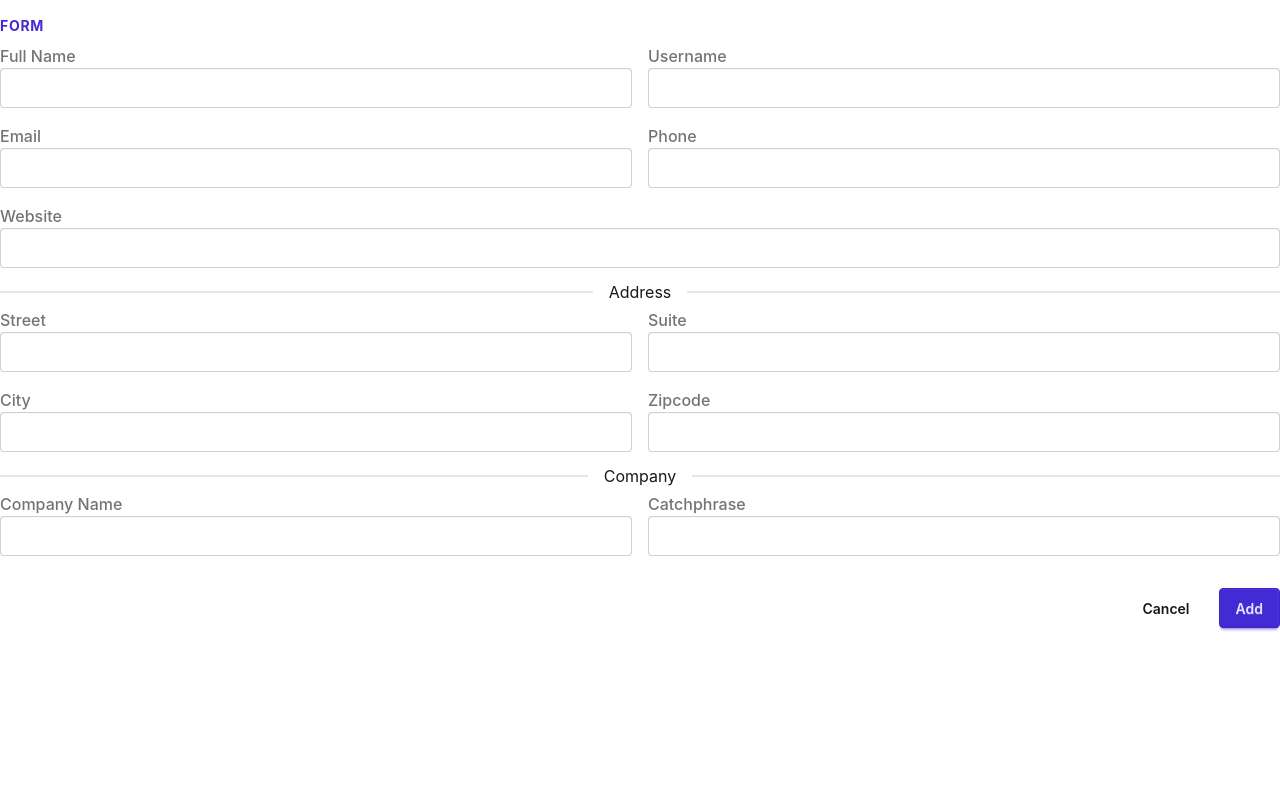
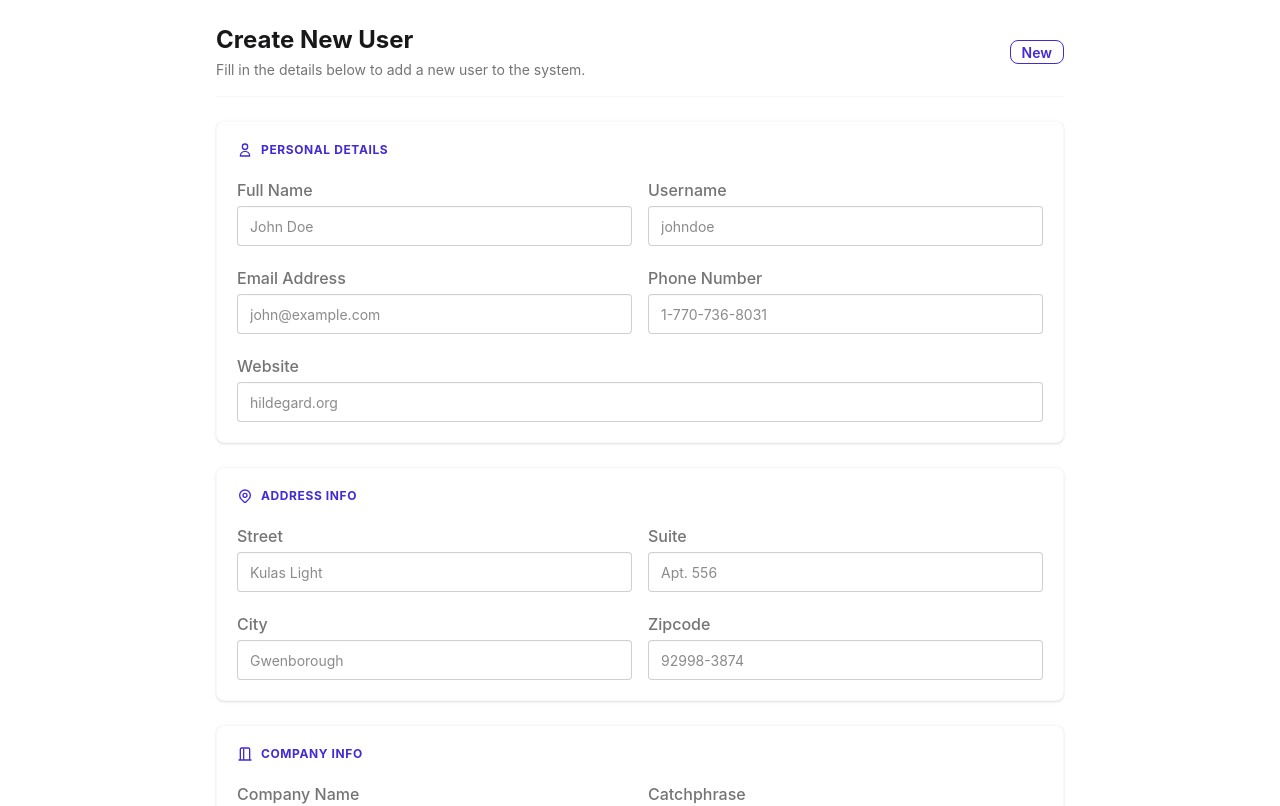
Before and after one commit to Kylian1592005/user-management-app, a React (Vite) app: page /new in a window 1280 px wide. Shown: the top 806 px of the page. Built offline with nearby package versions, Linux system fonts and the light colour scheme; no server answers.

Commit message:
feat: enhance user management interface with search and add user functionality

```diff
--- a/src/components/Search.jsx
+++ b/src/components/Search.jsx
@@ -1,6 +1,13 @@
-export default function Search({search, setSearch, selectedCompany, onCompanyChange, usersLists}) {
+import { Link } from "react-router-dom";
+
+export default function Search({
+  search,
+  setSearch,
+  selectedCompany,
+  onCompanyChange,
+  usersLists,
+}) {
   return (
-
     <div className="flex flex-col sm:flex-row sm:items-center gap-3 w-full mb-5">
       <div className="flex-1">
         <label className="input input-bordered flex items-center gap-2 w-full">
@@ -29,6 +36,12 @@ export default function Search({search, setSearch, selectedCompany, onCompanyCha
             onChange={(e) => setSearch(e.target.value)}
           />
         </label>
+      </div>
+
+      <div>
+        <Link to="/new" className="btn btn-primary">
+          Add User
+        </Link>
       </div>
 
       <div className="dropdown dropdown-end">
@@ -74,6 +87,5 @@ export default function Search({search, setSearch, selectedCompany, onCompanyCha
         </ul>
       </div>
     </div>
-
-  )
+  );
 }
--- a/src/pages/NewUser.jsx
+++ b/src/pages/NewUser.jsx
@@ -22,6 +22,10 @@ export default function NewUser({ usersLists, setUsersLists }) {
   const [inputRequire, setInputRequire] = useState(false);
   const [emailValid, setEmailValid] = useState(true);
   const navigate = useNavigate();
+  const validateEmail = (email) => {
+    const regex = /^[^\s@]+@[^\s@]+\.[^\s@]+$/;
+    return regex.test(email);
+  };
 
   const onInputChange = (id, value) => {
     if (id.includes(".")) {
@@ -46,17 +50,14 @@ export default function NewUser({ usersLists, setUsersLists }) {
     }
 
     if (id === "email") {
-      setEmailValid(
-        value.length === 0 || (value.includes("@") && value.includes(".")),
-      );
+      setEmailValid(value === "" || validateEmail(value));
     }
   };
 
   const handleAddUser = (e) => {
     e.preventDefault();
 
-    const isEmailValid =
-      formData.email.includes("@") && formData.email.includes(".");
+    const isEmailValid = validateEmail(formData.email);
     setEmailValid(isEmailValid);
 
     if (!isEmailValid) {
@@ -83,27 +84,58 @@ export default function NewUser({ usersLists, setUsersLists }) {
   };
 
   return (
-    <form onSubmit={handleAddUser} className="space-y-4 mt-4">
-      <h2 className="text-sm font-bold uppercase tracking-wider text-primary mb-2">
-        Form
+    <div className="max-w-4xl mx-auto p-4 sm:p-6">
+      <form onSubmit={handleAddUser} className="space-y-6">
+        <div className="flex items-center justify-between border-b border-base-200 pb-4">
+          <div>
+            <h2 className="text-2xl font-bold text-base-content">
+              Create New User
             </h2>
+            <p className="text-sm text-base-content/60 mt-1">
+              Fill in the details below to add a new user to the system.
+            </p>
+          </div>
+          <span className="badge badge-primary badge-outline font-semibold">
+            New
+          </span>
+        </div>
+
+        <div className="card bg-base-100 shadow-sm border border-base-200 p-5 space-y-4">
+          <h3 className="text-xs font-bold uppercase tracking-wider text-primary flex items-center gap-2">
+            <svg
+              xmlns="http://www.w3.org/2000/svg"
+              className="h-4 w-4"
+              fill="none"
+              viewBox="0 0 24 24"
+              stroke="currentColor"
+            >
+              <path
+                strokeLinecap="round"
+                strokeLinejoin="round"
+                strokeWidth={2}
+                d="M16 7a4 4 0 11-8 0 4 4 0 018 0zM12 14a7 7 0 00-7 7h14a7 7 0 00-7-7z"
+              />
+            </svg>
+            Personal Details
+          </h3>
 
           <div className="grid grid-cols-1 sm:grid-cols-2 gap-4">
             <div className="form-control">
-          <label className="label">
+              <label className="label py-1">
                 <span className="label-text font-medium">Full Name</span>
               </label>
               <input
                 type="text"
                 id="name"
-            className={`input input-bordered w-full focus:input-primary ${
+                placeholder="John Doe"
+                className={`input input-bordered w-full focus:input-primary transition-all ${
                   inputRequire ? "input-error" : ""
                 }`}
                 value={formData.name}
                 onChange={(e) => onInputChange(e.target.id, e.target.value)}
               />
               {inputRequire && (
-            <label className="label">
+                <label className="label py-1">
                   <span className="label-text-alt text-error font-medium">
                     Full Name is required
                   </span>
@@ -112,13 +144,14 @@ export default function NewUser({ usersLists, setUsersLists }) {
             </div>
 
             <div className="form-control">
-          <label className="label">
+              <label className="label py-1">
                 <span className="label-text font-medium">Username</span>
               </label>
               <input
                 type="text"
                 id="username"
-            className="input input-bordered w-full focus:input-primary"
+                placeholder="johndoe"
+                className="input input-bordered w-full focus:input-primary transition-all"
                 value={formData.username}
                 onChange={(e) => onInputChange(e.target.id, e.target.value)}
                 required
@@ -128,13 +161,14 @@ export default function NewUser({ usersLists, setUsersLists }) {
 
           <div className="grid grid-cols-1 sm:grid-cols-2 gap-4">
             <div className="form-control">
-          <label className="label">
-            <span className="label-text font-medium">Email</span>
+              <label className="label py-1">
+                <span className="label-text font-medium">Email Address</span>
               </label>
               <input
-            type="text"
+                type="email"
                 id="email"
-            className={`input input-bordered w-full focus:input-primary ${
+                placeholder="john@example.com"
+                className={`input input-bordered w-full focus:input-primary transition-all ${
                   !emailValid ? "input-error" : ""
                 }`}
                 value={formData.email}
@@ -142,7 +176,7 @@ export default function NewUser({ usersLists, setUsersLists }) {
                 required
               />
               {!emailValid && (
-            <label className="label">
+                <label className="label py-1">
                   <span className="label-text-alt text-error font-medium">
                     Email must include both "@" and "." characters.
                   </span>
@@ -151,13 +185,14 @@ export default function NewUser({ usersLists, setUsersLists }) {
             </div>
 
             <div className="form-control">
-          <label className="label">
-            <span className="label-text font-medium">Phone</span>
+              <label className="label py-1">
+                <span className="label-text font-medium">Phone Number</span>
               </label>
               <input
                 type="text"
                 id="phone"
-            className="input input-bordered w-full focus:input-primary"
+                placeholder="1-770-736-8031"
+                className="input input-bordered w-full focus:input-primary transition-all"
                 value={formData.phone}
                 onChange={(e) => onInputChange(e.target.id, e.target.value)}
                 required
@@ -166,30 +201,57 @@ export default function NewUser({ usersLists, setUsersLists }) {
           </div>
 
           <div className="form-control">
-        <label className="label">
+            <label className="label py-1">
               <span className="label-text font-medium">Website</span>
             </label>
             <input
               type="text"
               id="website"
-          className="input input-bordered w-full focus:input-primary"
+              placeholder="hildegard.org"
+              className="input input-bordered w-full focus:input-primary transition-all"
               value={formData.website}
               onChange={(e) => onInputChange(e.target.id, e.target.value)}
               required
             />
           </div>
+        </div>
 
-      <div className="divider my-2">Address</div>
+        {/* Section 2: Address Information */}
+        <div className="card bg-base-100 shadow-sm border border-base-200 p-5 space-y-4">
+          <h3 className="text-xs font-bold uppercase tracking-wider text-primary flex items-center gap-2">
+            <svg
+              xmlns="http://www.w3.org/2000/svg"
+              className="h-4 w-4"
+              fill="none"
+              viewBox="0 0 24 24"
+              stroke="currentColor"
+            >
+              <path
+                strokeLinecap="round"
+                strokeLinejoin="round"
+                strokeWidth={2}
+                d="M17.657 16.657L13.414 20.9a1.998 1.998 0 01-2.827 0l-4.244-4.243a8 8 0 1111.314 0z"
+              />
+              <path
+                strokeLinecap="round"
+                strokeLinejoin="round"
+                strokeWidth={2}
+                d="M15 11a3 3 0 11-6 0 3 3 0 016 0z"
+              />
+            </svg>
+            Address Info
+          </h3>
 
           <div className="grid grid-cols-1 sm:grid-cols-2 gap-4">
             <div className="form-control">
-          <label className="label">
+              <label className="label py-1">
                 <span className="label-text font-medium">Street</span>
               </label>
               <input
                 type="text"
                 id="address.street"
-            className="input input-bordered w-full focus:input-primary"
+                placeholder="Kulas Light"
+                className="input input-bordered w-full focus:input-primary transition-all"
                 value={formData.address.street}
                 onChange={(e) => onInputChange(e.target.id, e.target.value)}
                 required
@@ -197,13 +259,14 @@ export default function NewUser({ usersLists, setUsersLists }) {
             </div>
 
             <div className="form-control">
-          <label className="label">
+              <label className="label py-1">
                 <span className="label-text font-medium">Suite</span>
               </label>
               <input
                 type="text"
                 id="address.suite"
-            className="input input-bordered w-full focus:input-primary"
+                placeholder="Apt. 556"
+                className="input input-bordered w-full focus:input-primary transition-all"
                 value={formData.address.suite}
                 onChange={(e) => onInputChange(e.target.id, e.target.value)}
                 required
@@ -211,13 +274,14 @@ export default function NewUser({ usersLists, setUsersLists }) {
             </div>
 
             <div className="form-control">
-          <label className="label">
+              <label className="label py-1">
                 <span className="label-text font-medium">City</span>
               </label>
               <input
                 type="text"
                 id="address.city"
-            className="input input-bordered w-full focus:input-primary"
+                placeholder="Gwenborough"
+                className="input input-bordered w-full focus:input-primary transition-all"
                 value={formData.address.city}
                 onChange={(e) => onInputChange(e.target.id, e.target.value)}
                 required
@@ -225,31 +289,51 @@ export default function NewUser({ usersLists, setUsersLists }) {
             </div>
 
             <div className="form-control">
-          <label className="label">
+              <label className="label py-1">
                 <span className="label-text font-medium">Zipcode</span>
               </label>
               <input
                 type="text"
                 id="address.zipcode"
-            className="input input-bordered w-full focus:input-primary"
+                placeholder="92998-3874"
+                className="input input-bordered w-full focus:input-primary transition-all"
                 value={formData.address.zipcode}
                 onChange={(e) => onInputChange(e.target.id, e.target.value)}
                 required
               />
             </div>
           </div>
+        </div>
 
-      <div className="divider my-2">Company</div>
+        <div className="card bg-base-100 shadow-sm border border-base-200 p-5 space-y-4">
+          <h3 className="text-xs font-bold uppercase tracking-wider text-primary flex items-center gap-2">
+            <svg
+              xmlns="http://www.w3.org/2000/svg"
+              className="h-4 w-4"
+              fill="none"
+              viewBox="0 0 24 24"
+              stroke="currentColor"
+            >
+              <path
+                strokeLinecap="round"
+                strokeLinejoin="round"
+                strokeWidth={2}
+                d="M19 21V5a2 2 0 00-2-2H7a2 2 0 00-2 2v16m14 0h2m-2 0h-5m-9 0H3m2 0h5m0 0h5m-5 0V10m0 0V5"
+              />
+            </svg>
+            Company Info
+          </h3>
 
           <div className="grid grid-cols-1 sm:grid-cols-2 gap-4">
             <div className="form-control">
-          <label className="label">
+              <label className="label py-1">
                 <span className="label-text font-medium">Company Name</span>
               </label>
               <input
                 type="text"
                 id="company.name"
-            className="input input-bordered w-full focus:input-primary"
+                placeholder="Romaguera-Crona"
+                className="input input-bordered w-full focus:input-primary transition-all"
                 value={formData.company.name}
                 onChange={(e) => onInputChange(e.target.id, e.target.value)}
                 required
@@ -257,32 +341,35 @@ export default function NewUser({ usersLists, setUsersLists }) {
             </div>
 
             <div className="form-control">
-          <label className="label">
+              <label className="label py-1">
                 <span className="label-text font-medium">Catchphrase</span>
               </label>
               <input
                 type="text"
                 id="company.catchPhrase"
-            className="input input-bordered w-full focus:input-primary"
+                placeholder="Multi-layered client-server neural-net"
+                className="input input-bordered w-full focus:input-primary transition-all"
                 value={formData.company.catchPhrase}
                 onChange={(e) => onInputChange(e.target.id, e.target.value)}
                 required
               />
             </div>
           </div>
+        </div>
 
-      <div className="flex justify-end gap-3 mt-6 pt-2">
+        <div className="flex items-center justify-end gap-3 pt-4">
           <button
             onClick={() => navigate("/")}
             type="button"
-          className="btn btn-ghost"
+            className="btn btn-ghost border border-base-300 hover:bg-base-200"
           >
             Cancel
           </button>
-        <button type="submit" className="btn btn-primary">
-          Add
+          <button type="submit" className="btn btn-primary px-6">
+            Create User
           </button>
         </div>
       </form>
+    </div>
   );
 }
--- a/src/pages/Users.jsx
+++ b/src/pages/Users.jsx
@@ -2,7 +2,7 @@ import { useEffect, useState } from "react";
 import "./Users.css";
 import Search from "../components/Search";
 import UserList from "../components/UserList";
-import { Link, useLocation, useNavigate } from "react-router";
+import { useLocation, useNavigate } from "react-router";
 
 function Users({ usersLists, loading, error }) {
   const [search, setSearch] = useState("");
@@ -68,7 +68,6 @@ function Users({ usersLists, loading, error }) {
         <p className="text-sm text-base-content/60 max-w-md mx-auto">
           Manage and view all users from a single dashboard.
         </p>
-        <Link to="/new">Add User</Link>
       </div>
 
       <Search
```
Lines whose indentation alone changed are shown as unchanged.
